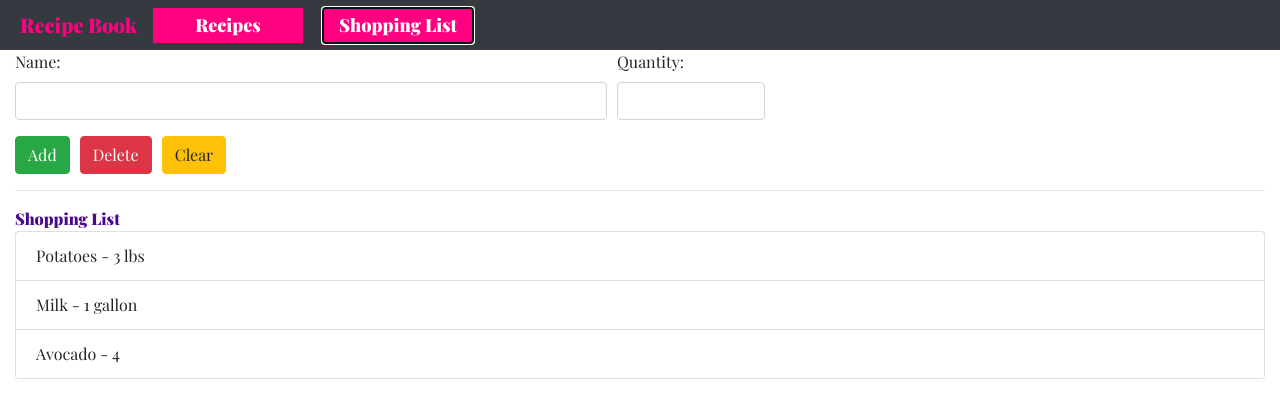
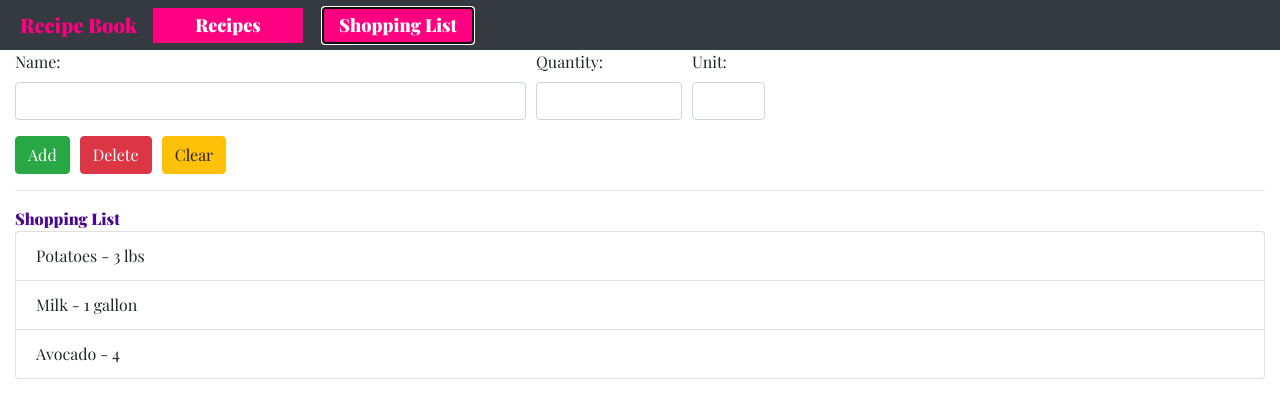
Before and after one commit to pribala/recipe-app, an Angular app: page / in a window 1280 px wide. Both pictures are taken after a click on the button "Shopping List". Shown: the top 418 px of the page. Built offline with nearby package versions, Linux system fonts and the light colour scheme; a web font is replaced by a local one.

Commit message:
shopping list template

```diff
--- a/src/app/recipes/recipe-detail/recipe-detail.component.ts
+++ b/src/app/recipes/recipe-detail/recipe-detail.component.ts
@@ -1,12 +1,12 @@
 import { Component, OnInit, Input } from '@angular/core';
-
+import { Recipe } from '../../_interfaces/recipe.model';
 @Component({
   selector: 'app-recipe-detail',
   templateUrl: './recipe-detail.component.html',
   styleUrls: ['./recipe-detail.component.scss']
 })
 export class RecipeDetailComponent implements OnInit {
-  @Input() recipe;
+  @Input() recipe: Recipe;
   constructor() { }
 
   ngOnInit() {
--- a/src/app/recipes/recipe-list/recipe-item/recipe-item.component.ts
+++ b/src/app/recipes/recipe-list/recipe-item/recipe-item.component.ts
@@ -7,15 +7,15 @@ import { Recipe } from '../../../_interfaces/recipe.model';
   styleUrls: ['./recipe-item.component.scss']
 })
 export class RecipeItemComponent implements OnInit {
-  @Input() recipe;
-  @Output() recipeDetail = new EventEmitter<Recipe>();
+  @Input() recipe: Recipe;
+  @Output() recipeDetail = new EventEmitter<void>();
   constructor() { }
 
   ngOnInit() {
   }
 
   showDetails() {
-   this.recipeDetail.emit(this.recipe);
+   this.recipeDetail.emit();
   }
 
 }
--- a/src/app/recipes/recipe-list/recipe-list.component.html
+++ b/src/app/recipes/recipe-list/recipe-list.component.html
@@ -1,3 +1,3 @@
 <div *ngFor="let recipe of recipes">
-  <app-recipe-item [recipe]="recipe" (recipeDetail)="selectedRecipe($event)"></app-recipe-item>
+  <app-recipe-item [recipe]="recipe" (recipeDetail)="selectedRecipe(recipe)"></app-recipe-item>
 </div>
--- a/src/app/recipes/recipe-list/recipe-list.component.ts
+++ b/src/app/recipes/recipe-list/recipe-list.component.ts
@@ -20,7 +20,7 @@ export class RecipeListComponent implements OnInit {
     this.recipeSelected.emit(this.recipes[0]);
   }
 
-  selectedRecipe(item) {
+  selectedRecipe(item: Recipe) {
     this.recipeSelected.emit(item);
   }
 
--- a/src/app/shopping-list/shopping-edit/shopping-edit.component.html
+++ b/src/app/shopping-list/shopping-edit/shopping-edit.component.html
@@ -1,19 +1,23 @@
 <div fxLayout="row" fxLayoutAlign="start start" style="width: 60%;">
   <form>
     <div fxLayout="row" fxLayout.xs="column" fxLayoutGap="10px" fxLayoutAlign="start start">
-      <div class="form-group"  style="width: 80%;">
+      <div class="form-group"  style="width: 70%;">
         <label>Name:</label>
-        <input type="text" class="form-control" id="name">
+        <input type="text" class="form-control" id="name" #name>
       </div>
       <div class="form-group"  style="width: 20%;">
         <label>Quantity:</label>
-        <input type="number" class="form-control" id="quantity">
+        <input type="number" class="form-control" id="quantity" #quantity>
       </div>
+      <div class="form-group"  style="width: 10%;">
+          <label>Unit:</label>
+          <input type="text" class="form-control" id="unit" #unit>
+        </div>
     </div>
     <div fxLayout="row" fxLayout.xs="column" fxLayoutGap="10px" fxLayoutAlign="start start">
-      <button class="btn btn-success">Add</button>
-      <button  class="btn btn-danger">Delete</button>
-      <button class="btn btn-warning">Clear</button>
+      <button class="btn btn-success" (click)="addIngredient()">Add</button>
+      <button  class="btn btn-danger" (click)="deleteIngredient()">Delete</button>
+      <button class="btn btn-warning" (click)="clear()">Clear</button>
     </div>
   </form>
 </div>
--- a/src/app/shopping-list/shopping-edit/shopping-edit.component.ts
+++ b/src/app/shopping-list/shopping-edit/shopping-edit.component.ts
@@ -1,4 +1,5 @@
-import { Component, OnInit } from '@angular/core';
+import { Component, OnInit, ViewChild, ElementRef, Output, EventEmitter } from '@angular/core';
+import { Ingredient } from '../../_interfaces/ingredient.model';
 
 @Component({
   selector: 'app-shopping-edit',
@@ -6,10 +7,27 @@ import { Component, OnInit } from '@angular/core';
   styleUrls: ['./shopping-edit.component.scss']
 })
 export class ShoppingEditComponent implements OnInit {
-
+  @ViewChild('name') name: ElementRef;
+  @ViewChild('quantity') quantity: ElementRef;
+  @ViewChild('unit') unit: ElementRef;
+  item: Ingredient;
+  @Output() newIngredient = new EventEmitter<Ingredient>();
   constructor() { }
 
   ngOnInit() {
   }
 
+  addIngredient() {
+    this.item = new Ingredient(this.name.nativeElement.value, this.quantity.nativeElement.value, this.unit.nativeElement.value);
+    this.newIngredient.emit(this.item);
+  }
+
+  clear() {
+
+  }
+
+  deleteIngredient() {
+
+  }
+
 }
--- a/src/app/shopping-list/shopping-list.component.html
+++ b/src/app/shopping-list/shopping-list.component.html
@@ -1,5 +1,5 @@
 <div class="container-fluid">
-  <app-shopping-edit></app-shopping-edit>
+  <app-shopping-edit (newIngredient)="onNewIngredient($event)"></app-shopping-edit>
   <hr>
   <div class="clickable-text">Shopping List</div>
   <ul class="list-group">
--- a/src/app/shopping-list/shopping-list.component.ts
+++ b/src/app/shopping-list/shopping-list.component.ts
@@ -17,4 +17,8 @@ export class ShoppingListComponent implements OnInit {
   ngOnInit() {
   }
 
+  onNewIngredient(item: Ingredient) {
+    this.ingredients.push(item);
+  }
+
 }
```
